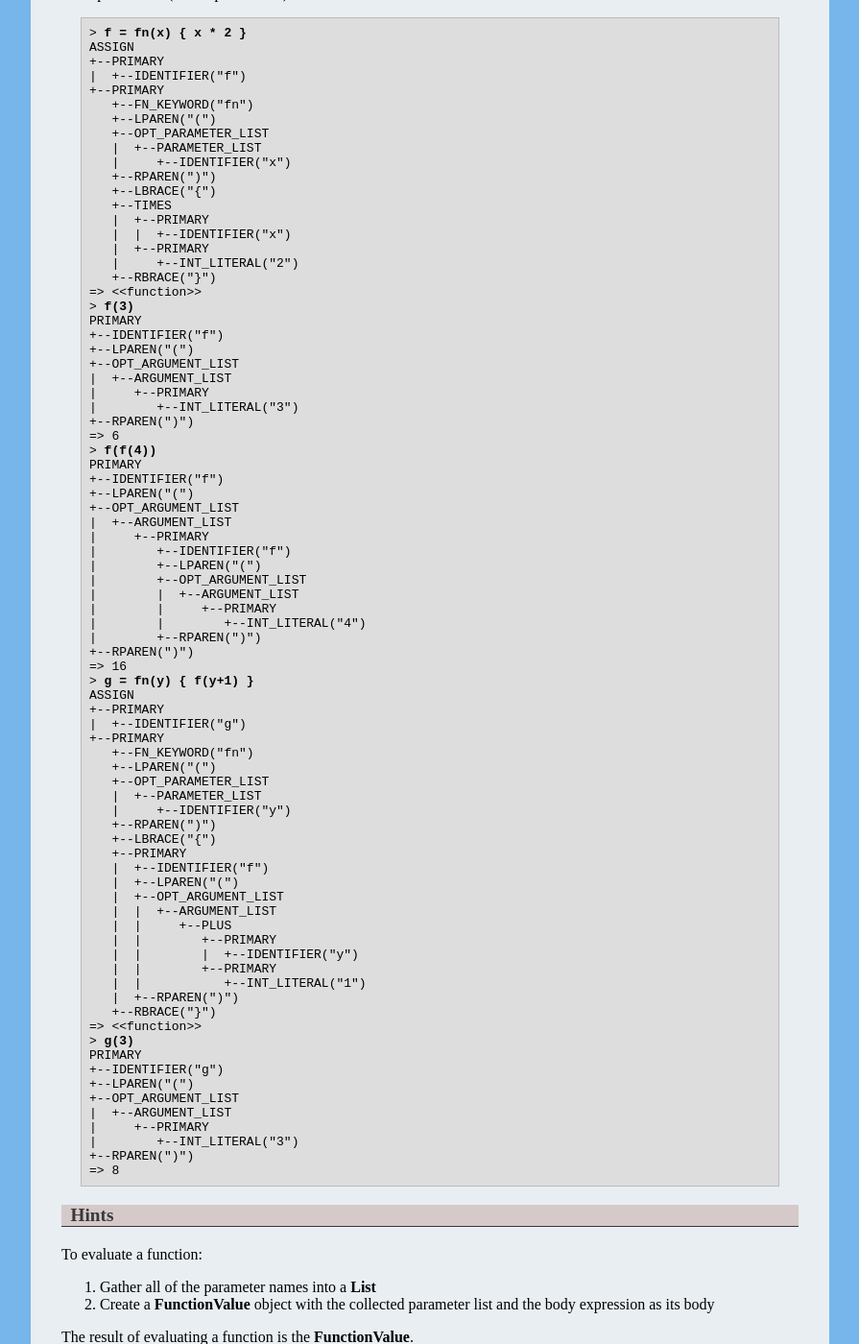
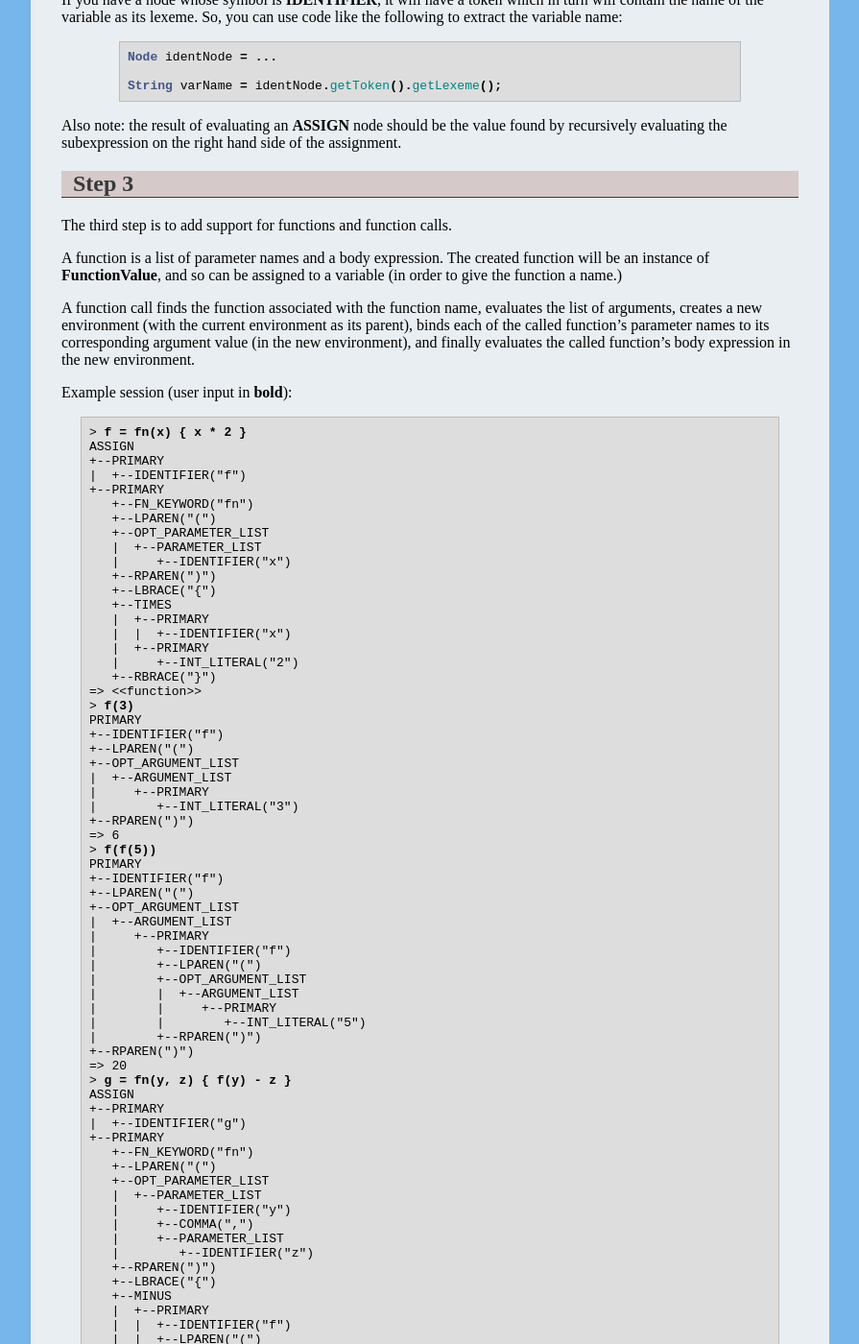
Before and after one commit to ycpcs/cs340-fall2018, a Jekyll site: the page built from assign/assign04.md, in a window 1280 px wide and 1400 px high, scrolled down 3950 px. Shown: the whole window at 96% size, without its empty margins (192-1087 px from the left). Built offline with Jekyll 4.4.1, drawn with Linux system fonts in a browser that asks for light colours; some of the changed text lies outside the part shown.

Commit message:
basic concepts for assignment 4, change title

```diff
--- a/assign/assign04.md
+++ b/assign/assign04.md
@@ -79,7 +79,19 @@ While not *quite* a full programming language, it will be pretty close, and coul
 
 ## Basic ideas and concepts
 
-Yeah.
+The classes provided in the Eclipse project embody some important concepts.
+
+**Interpreter** is the interpreter class.  An instance of **Interpreter** evaluates expressions.
+
+The **Value** interface is the supertype for values.  There are two subclasses: **NumberValue**, representing an integer value, and **FunctionValue** representing a function.
+
+The **ValueType** enumeration is used to distinguish the two different kinds of values.  You can call the **getType** method on any **Value** object to determine its **ValueType**.  If it reports **NUMBER**, then the value is a **NumberValue**.  If it reports **FUNCTION**, it is a **FunctionValue**.
+
+For **NumberValue** objects, you can use the **getNumber** method to find out the integer value.
+
+For **FunctionValue** objects, you get use the **getFunctionParameters** method to get the list of parameter names, and the **getFunctionBody** method to get the function's body expression.
+
+There are fairly detailed javadoc comments for each of these classes and methods.
 
 ## Step 1
 
@@ -211,6 +223,10 @@ Also note: the result of evaluating an **ASSIGN** node should be the value found
 
 The third step is to add support for functions and function calls.
 
+A function is a list of parameter names and a body expression.  The created function will be an instance of **FunctionValue**, and so can be assigned to a variable (in order to give the function a name.)
+
+A function call finds the function associated with the function name, evaluates the list of arguments, creates a new environment (with the current environment as its parent), binds each of the called function's parameter names to its corresponding argument value (in the new environment), and finally evaluates the called function's body expression in the new environment.
+
 Example session (user input in **bold**):
 
 <pre>
@@ -243,7 +259,7 @@ PRIMARY
 |        +--INT_LITERAL("3")
 +--RPAREN(")")
 => 6
-> <b>f(f(4))</b>
+> <b>f(f(5))</b>
 PRIMARY
 +--IDENTIFIER("f")
 +--LPAREN("(")
@@ -255,11 +271,11 @@ PRIMARY
 |        +--OPT_ARGUMENT_LIST
 |        |  +--ARGUMENT_LIST
 |        |     +--PRIMARY
-|        |        +--INT_LITERAL("4")
+|        |        +--INT_LITERAL("5")
 |        +--RPAREN(")")
 +--RPAREN(")")
-=> 16
-> <b>g = fn(y) { f(y+1) }</b>
+=> 20
+> <b>g = fn(y, z) { f(y) - z }</b>
 ASSIGN
 +--PRIMARY
 |  +--IDENTIFIER("g")
@@ -269,31 +285,38 @@ ASSIGN
    +--OPT_PARAMETER_LIST
    |  +--PARAMETER_LIST
    |     +--IDENTIFIER("y")
+   |     +--COMMA(",")
+   |     +--PARAMETER_LIST
+   |        +--IDENTIFIER("z")
    +--RPAREN(")")
    +--LBRACE("{")
-   +--PRIMARY
-   |  +--IDENTIFIER("f")
-   |  +--LPAREN("(")
-   |  +--OPT_ARGUMENT_LIST
-   |  |  +--ARGUMENT_LIST
-   |  |     +--PLUS
-   |  |        +--PRIMARY
-   |  |        |  +--IDENTIFIER("y")
-   |  |        +--PRIMARY
-   |  |           +--INT_LITERAL("1")
-   |  +--RPAREN(")")
+   +--MINUS
+   |  +--PRIMARY
+   |  |  +--IDENTIFIER("f")
+   |  |  +--LPAREN("(")
+   |  |  +--OPT_ARGUMENT_LIST
+   |  |  |  +--ARGUMENT_LIST
+   |  |  |     +--PRIMARY
+   |  |  |        +--IDENTIFIER("y")
+   |  |  +--RPAREN(")")
+   |  +--PRIMARY
+   |     +--IDENTIFIER("z")
    +--RBRACE("}")
 => &lt;&lt;function&gt;&gt;
-> <b>g(3)</b>
+> <b>g(8, 3)</b>
 PRIMARY
 +--IDENTIFIER("g")
 +--LPAREN("(")
 +--OPT_ARGUMENT_LIST
 |  +--ARGUMENT_LIST
 |     +--PRIMARY
-|        +--INT_LITERAL("3")
+|     |  +--INT_LITERAL("8")
+|     +--COMMA(",")
+|     +--ARGUMENT_LIST
+|        +--PRIMARY
+|           +--INT_LITERAL("3")
 +--RPAREN(")")
-=> 8
+=> 13
 </pre>
 
 ### Hints
```
Also changed, not shown: other parts of assign/assign04.md (+2 -2 lines), assign/index.md (+1 -1 lines).
